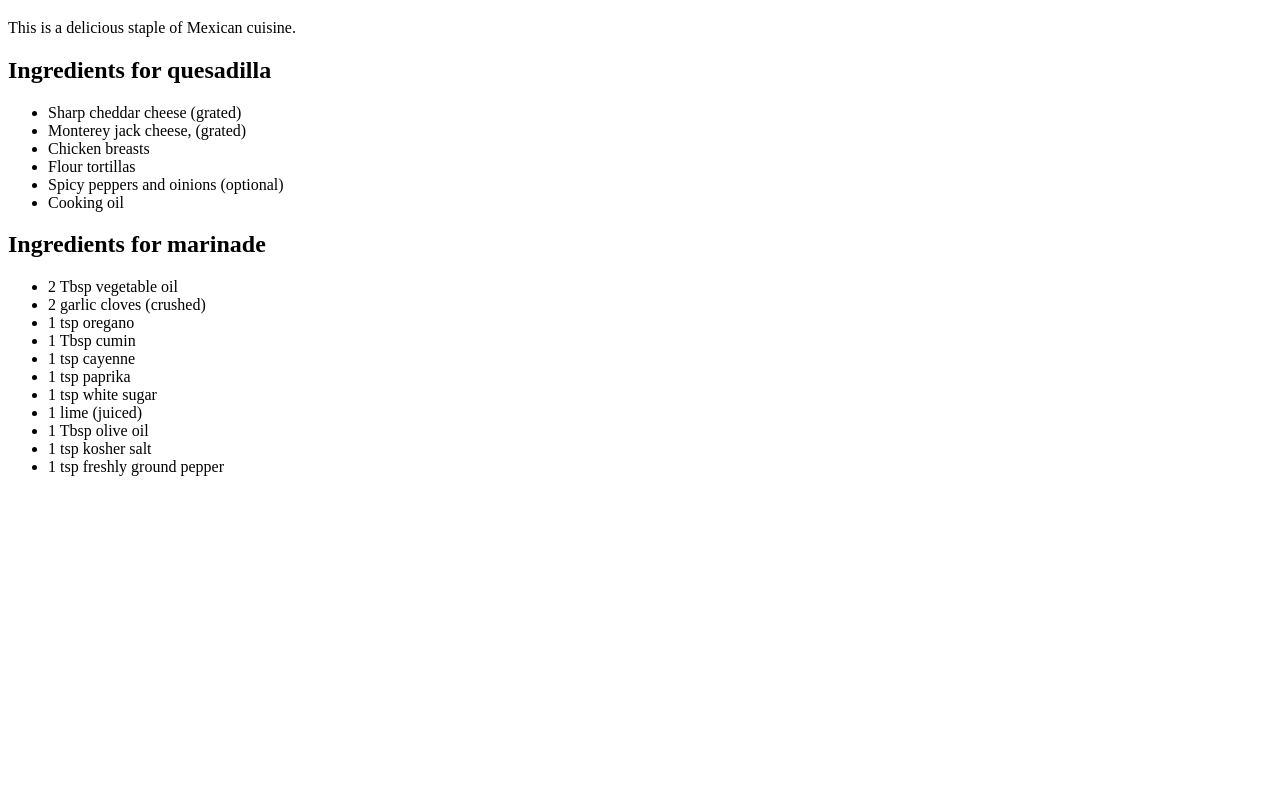
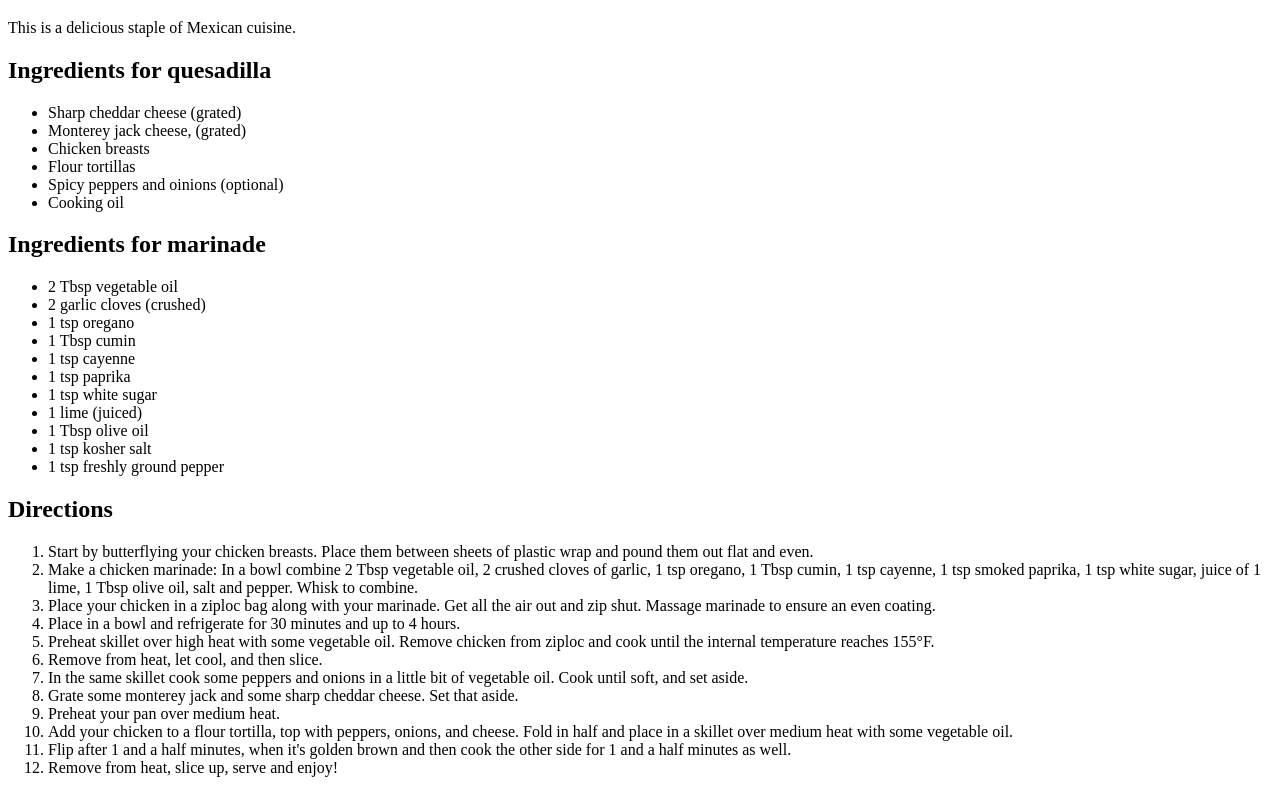
Before and after one commit to JoeBroo/odin-recipes, a plain HTML site: page recipes/Quesadilla.html in a window 1280 px wide. Shown: the part 671-1464 px from the top of the page. Before the commit the page ends 1163 px from the top, so only its background shows below. Drawn offline with Linux system fonts and the light colour scheme.

Commit message:
add directions

```diff
--- a/recipes/Quesadilla.html
+++ b/recipes/Quesadilla.html
@@ -41,5 +41,23 @@
               </ul>
 
 
+              <h2>Directions</h2>
+
+              <ol>
+                <li>Start by butterflying your chicken breasts. Place them between sheets of plastic wrap and pound them out flat and even.</li>
+                <li>Make a chicken marinade: In a bowl combine 2 Tbsp vegetable oil, 2 crushed cloves of garlic, 1 tsp oregano, 1 Tbsp cumin, 1 tsp cayenne, 1 tsp smoked paprika, 1 tsp white sugar, juice of 1 lime, 1 Tbsp olive oil, salt and pepper. Whisk to combine.</li>
+                <li>Place your chicken in a ziploc bag along with your marinade. Get all the air out and zip shut. Massage marinade to ensure an even coating.</li>
+                <li>Place in a bowl and refrigerate for 30 minutes and up to 4 hours.</li>
+                <li>Preheat skillet over high heat with some vegetable oil. Remove chicken from ziploc and cook until the internal temperature reaches 155°F. </li>
+                <li>Remove from heat, let cool, and then slice.</li>
+                <li>In the same skillet cook some peppers and onions in a little bit of vegetable oil. Cook until soft, and set aside.</li>
+                <li>Grate some monterey jack and some sharp cheddar cheese. Set that aside.</li>
+                <li>Preheat your pan over medium heat.</li>
+                <li>Add your chicken to a flour tortilla, top with peppers, onions, and cheese. Fold in half and place in a skillet over medium heat with some vegetable oil.</li>
+                <li>Flip after 1 and a half minutes, when it's golden brown and then cook the other side for 1 and a half minutes as well.</li>
+                <li>Remove from heat, slice up, serve and enjoy!</li>
+              </ol>
+
+
     </body>
 </html>
```
